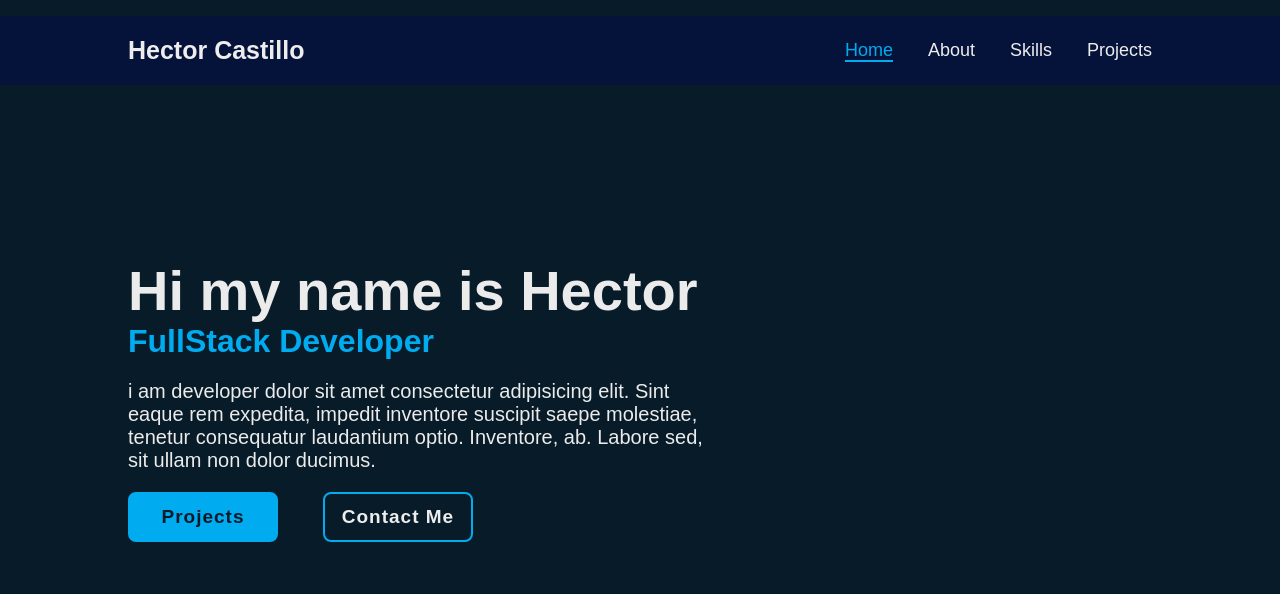
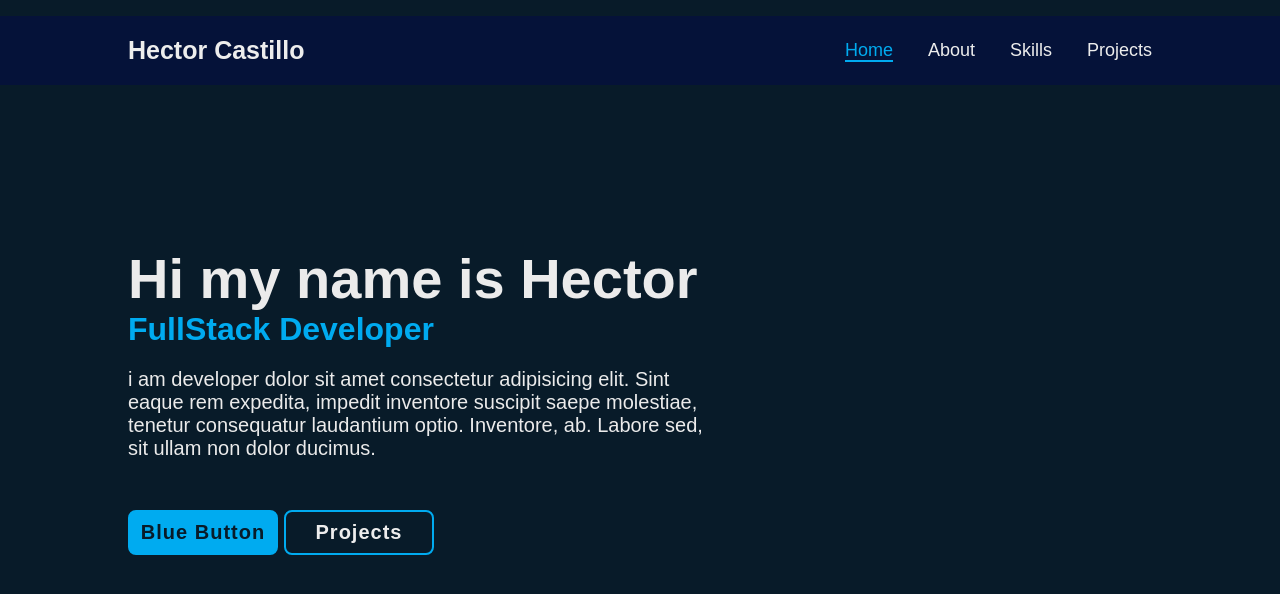
Before and after one commit to DevhTor/MyBriefCase, an Angular app: page / in a window 1280 px wide. Shown: the top 594 px of the page. Built offline with nearby package versions, Linux system fonts and the light colour scheme.

Commit message:
bton dividido por componentes

```diff
--- a/src/app/app.component.html
+++ b/src/app/app.component.html
@@ -19,10 +19,12 @@
       impedit inventore suscipit saepe molestiae, tenetur consequatur laudantium optio.
       Inventore, ab. Labore sed, sit ullam non dolor ducimus.
     </p>
-    <div class="btn-box">
-      <a href="#" class="btn">Projects</a>
-      <a href="#" class="btn">Contact Me</a>
+    <div class="btn-boxx">
+      <app-blue-button></app-blue-button>
+      <app-blue-button2></app-blue-button2>
 
     </div>
+
+
   </div>
 </section>
--- a/src/app/app.module.ts
+++ b/src/app/app.module.ts
@@ -3,10 +3,14 @@ import { BrowserModule } from '@angular/platform-browser';
 
 import { AppRoutingModule } from './app-routing.module';
 import { AppComponent } from './app.component';
+import { BlueButtonComponent } from './blue-button/blue-button.component';
+import { BlueButton2Component } from './blue-button2/blue-button2.component';
 
 @NgModule({
   declarations: [
-    AppComponent
+    AppComponent,
+    BlueButtonComponent,
+    BlueButton2Component
   ],
   imports: [
     BrowserModule,
--- /dev/null
+++ b/src/app/blue-button/blue-button.component.css
@@ -0,0 +1,17 @@
+
+a{
+  display: inline-flex;
+  width: 150px;
+  height: 45px;
+  justify-content: center;
+  align-items: center;
+  background: #00abf0;
+  border: 2px solid #00abf0;
+  border-radius: 8px;
+  font-size: 20px;
+  color: #081b29;
+  text-decoration: none;
+  font-weight: 600;
+  letter-spacing: 1px;
+  margin-right: 1%;
+}
--- /dev/null
+++ b/src/app/blue-button/blue-button.component.html
@@ -0,0 +1 @@
+<a href="#" class="btn">{{buttonName}}</a>
--- /dev/null
+++ b/src/app/blue-button/blue-button.component.ts
@@ -0,0 +1,10 @@
+import { Component } from '@angular/core';
+
+@Component({
+  selector: 'app-blue-button',
+  templateUrl: './blue-button.component.html',
+  styleUrls: ['./blue-button.component.css']
+})
+export class BlueButtonComponent {
+  buttonName = 'Blue Button';
+}
--- /dev/null
+++ b/src/app/blue-button2/blue-button2.component.css
@@ -0,0 +1,20 @@
+
+a{
+  display: inline-flex;
+  width: 150px;
+  height: 45px;
+  justify-content: center;
+  align-items: center;
+  background: #00abf0;
+  border: 2px solid #00abf0;
+  border-radius: 8px;
+  font-size: 20px;
+  color: #081b29;
+  text-decoration: none;
+  font-weight: 600;
+  letter-spacing: 1px;
+  background: transparent;
+  color: #ededed;
+  margin-right: 1%;
+  margin-top: 5%;
+}
--- /dev/null
+++ b/src/app/blue-button2/blue-button2.component.html
@@ -0,0 +1 @@
+<a href="#" class="btn">Projects</a>
```
Also changed, not shown: src/app/blue-button2/blue-button2.component.ts (added, +10 -0 lines), 2 other files (tests, documents, lock files or other folders).
